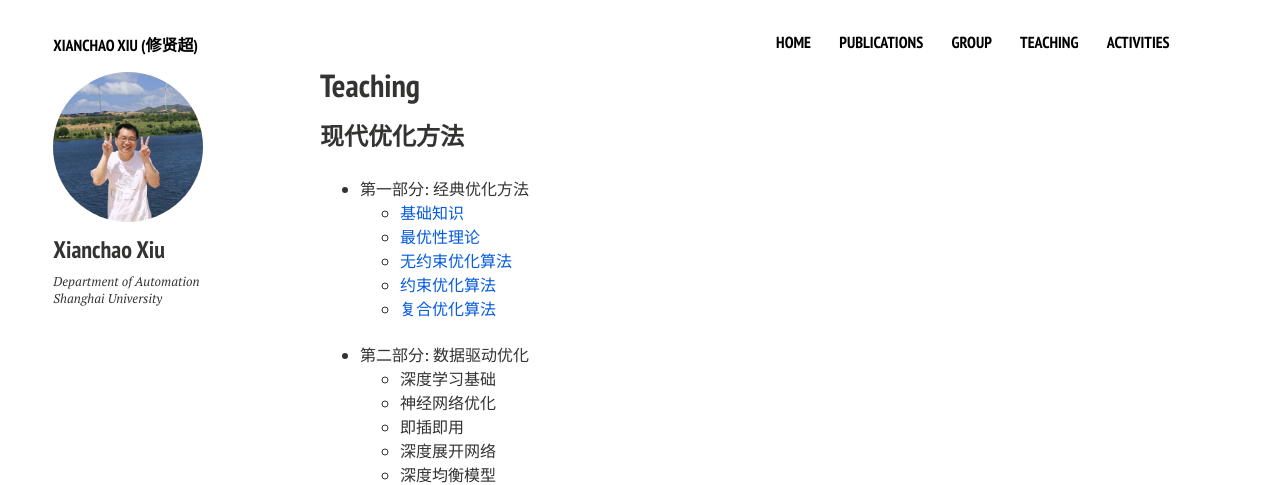
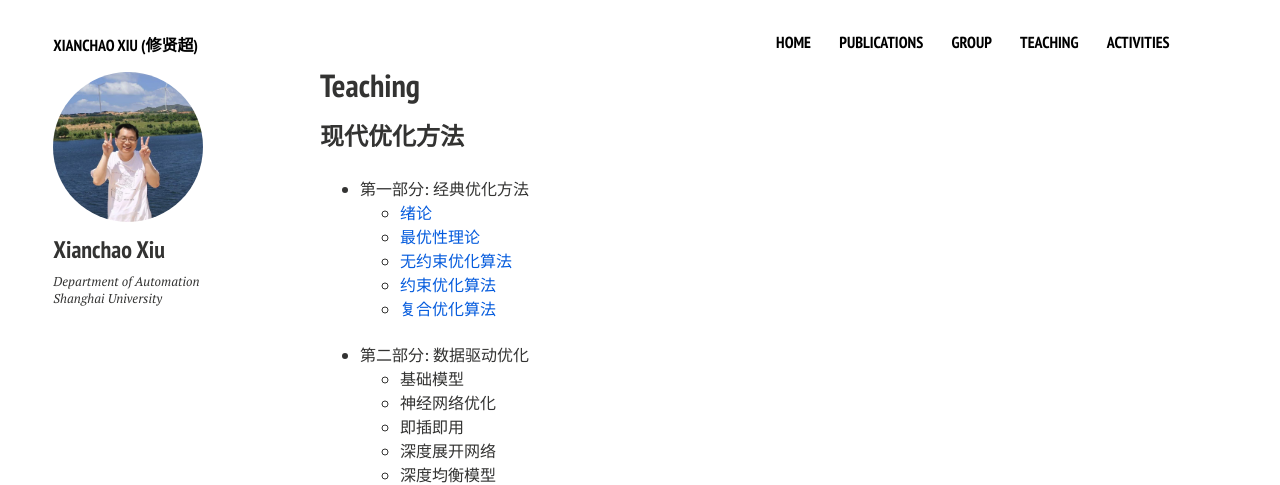
Before and after one commit to xianchaoxiu/xianchaoxiu.github.io, a Jekyll site: the page built from teaching/index.md, in a window 1280 px wide. Shown: the top 485 px of the page. Built offline with Jekyll 4.4.1, drawn with Linux system fonts in a browser that asks for light colours; nearby versions of some CDN libraries.

Commit message:
Update index.md

```diff
--- a/teaching/index.md
+++ b/teaching/index.md
@@ -12,7 +12,7 @@ share: false
 ### 现代优化方法
 
 - 第一部分: 经典优化方法  <br>
-  - <a href="../teaching/OPT_1.pdf" class="textlink" target="_blank">基础知识 </a> <br>
+  - <a href="../teaching/OPT_1.pdf" class="textlink" target="_blank">绪论 </a> <br>
   - <a href="../teaching/OPT_1.pdf" class="textlink" target="_blank">最优性理论 </a> <br>
   - <a href="../teaching/OPT_1.pdf" class="textlink" target="_blank">无约束优化算法 </a> <br>
   - <a href="../teaching/OPT_1.pdf" class="textlink" target="_blank">约束优化算法 </a> <br>
@@ -20,7 +20,7 @@ share: false
 
 
 - 第二部分: 数据驱动优化 <br>
-  - 深度学习基础 <br>
+  - 基础模型 <br>
   - 神经网络优化  <br>
   - 即插即用 <br>
   - 深度展开网络 <br>
```
